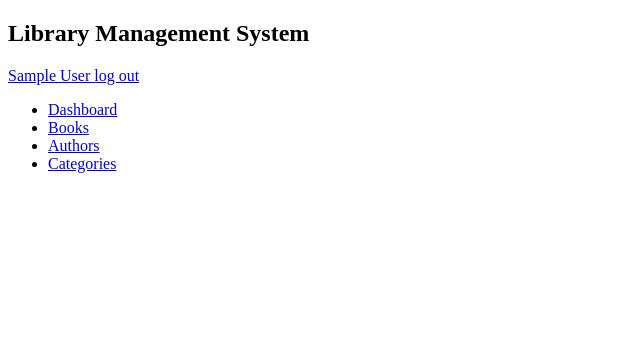
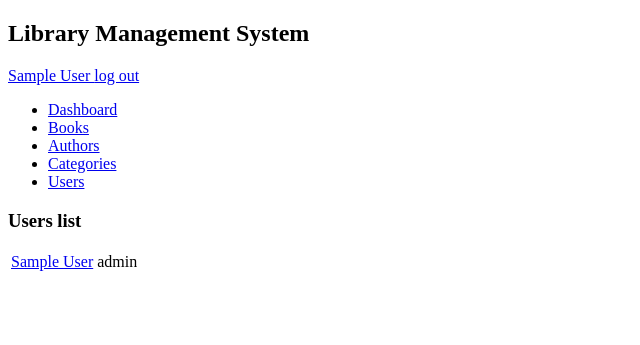
Before and after one commit to malinuuus/library-management-system, a PHP site: page /index.php?page=users in a window 1280 px wide. Shown: the top 345 px of the page, without its empty margins (0-640 px from the left). Run offline with PHP 8.4, Linux system fonts and the light colour scheme; the visitor is signed in with stand-in values (Sample User, id 1); tables that the repository leaves empty or names only in its code hold one stand-in row (values such as "Sample post").

Commit message:
Add users list page

```diff
--- a/index.php
+++ b/index.php
@@ -24,15 +24,13 @@ if (!isset($_SESSION["user_id"])) {
         <div>
             <a href="index.php?page=userProfile&id=<?php echo $_SESSION["user_id"] ?>">
                 <?php
-                if (isset($_SESSION["user_id"])) {
-                    require_once "classes/Database.php";
-                    $db = new Database("library_db");
-                    $result = $db->getResult("SELECT first_name, last_name FROM users WHERE id = ?", array($_SESSION["user_id"]));
-                    $user = $result->fetch_assoc();
-                    $db->close();
+                require_once "classes/Database.php";
+                $db = new Database("library_db");
+                $result = $db->getResult("SELECT first_name, last_name, is_admin FROM users WHERE id = ?", array($_SESSION["user_id"]));
+                $user = $result->fetch_assoc();
+                $db->close();
 
-                    echo "$user[first_name] $user[last_name]";
-                }
+                echo "$user[first_name] $user[last_name]";
                 ?>
             </a>
             <a href="scripts/logout.php">log out</a>
@@ -44,6 +42,11 @@ if (!isset($_SESSION["user_id"])) {
             <li><a href="index.php?page=books">Books</a></li>
             <li><a href="index.php?page=authors">Authors</a></li>
             <li><a href="index.php?page=categories">Categories</a></li>
+            <?php
+            if ($user["is_admin"]) {
+                echo "<li><a href='index.php?page=users'>Users</a></li>";
+            }
+            ?>
         </ul>
     </div>
     <div class="content">
@@ -58,6 +61,8 @@ if (!isset($_SESSION["user_id"])) {
                 require_once "dashboard.php";
             } else if ($_GET["page"] == "userProfile") {
                 require_once "userprofile.php";
+            } else if ($_GET["page"] == "users") {
+                require_once "users.php";
             }
         } else {
             require_once "dashboard.php";
--- /dev/null
+++ b/users.php
@@ -0,0 +1,20 @@
+<h3>Users list</h3>
+<table class="users-list">
+    <?php
+    require_once "classes/Database.php";
+    $db = new Database("library_db");
+    $result = $db->getResult("SELECT id, email, first_name, last_name, is_admin FROM users");
+
+    while ($user = $result->fetch_assoc()) {
+        $admin = $user["is_admin"] ? "admin" : "";
+        echo <<< USER
+            <tr class="user-info">
+                <td><a href="index.php?page=userProfile&id=$user[id]">$user[first_name] $user[last_name]</a></td>
+                <td>$admin</td>
+            </tr>
+        USER;
+    }
+
+    $db->close();
+    ?>
+</table>
```
